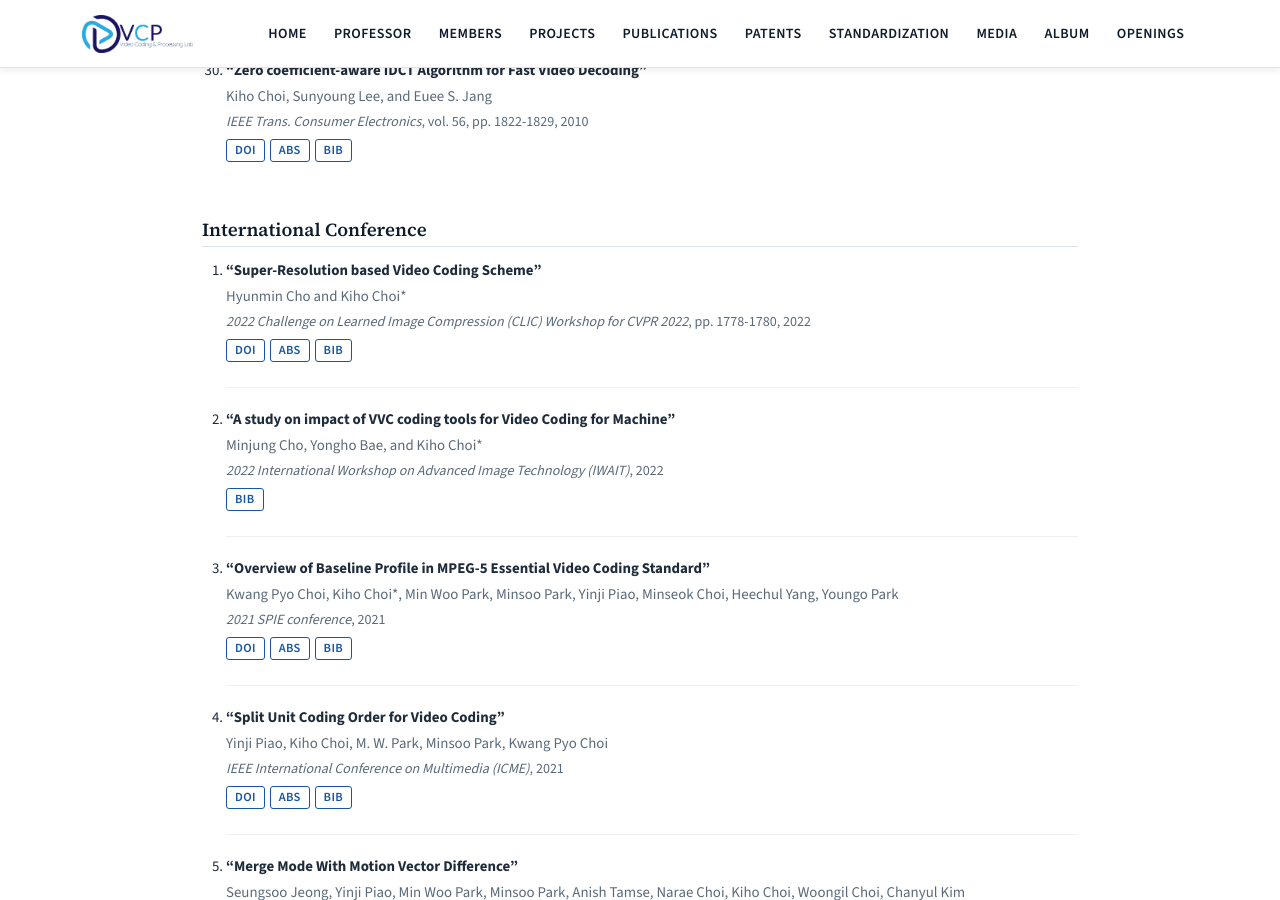
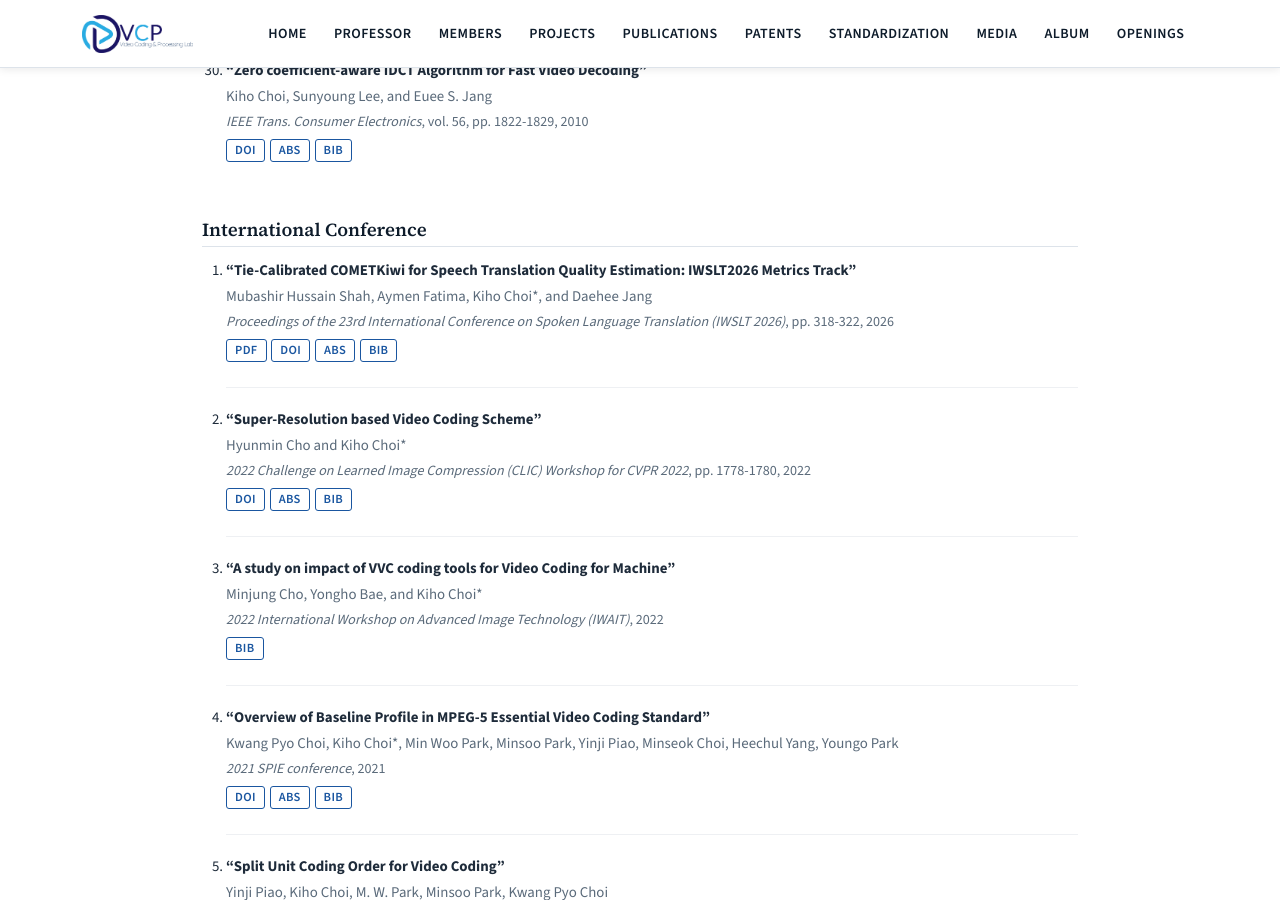
Before and after one commit to KHU-VCP-Lab/KHU-VCP-Lab.github.io, a Jekyll site: the page built from _pages/publications.html, in a window 1280 px wide and 900 px high, scrolled down 4613 px. Built offline with Jekyll 4.4.1, drawn with Linux system fonts in a browser that asks for light colours.

Commit message:
Update publist.yml

```diff
--- a/_data/publist.yml
+++ b/_data/publist.yml
@@ -1,4 +1,26 @@
 ---
+- title: "Tie-Calibrated COMETKiwi for Speech Translation Quality Estimation: IWSLT2026 Metrics Track"
+  authors: Mubashir Hussain Shah, Aymen Fatima, Kiho Choi*, and Daehee Jang
+  journal: Proceedings of the 23rd International Conference on Spoken Language Translation (IWSLT 2026)
+  pages: 318-322
+  year: 2026
+  category: International Conference
+  id: IC19
+  url: https://doi.org/10.18653/v1/2026.iwslt-1.36
+  pdf: https://aclanthology.org/2026.iwslt-1.36.pdf
+  description: This paper presents the authors' submission to the IWSLT 2026 Speech Translation Metrics shared task for reference-free quality estimation in English-to-German and English-to-Chinese speech translation. The proposed system combines COMETKiwi-22 with a tie-calibration post-processing method to reduce noisy pairwise ranking errors without using audio, retraining, or additional model complexity.
+  bibtex: |-
+    @inproceedings{IC19,
+      author={Mubashir Hussain Shah and Aymen Fatima and Kiho Choi and Daehee Jang},
+      title={Tie-Calibrated {COMETK}iwi for Speech Translation Quality Estimation: {IWSLT}2026 Metrics Track},
+      booktitle={Proceedings of the 23rd International Conference on Spoken Language Translation ({IWSLT} 2026)},
+      year={2026},
+      pages={318-322},
+      address={San Diego, USA (in-person and online)},
+      publisher={Association for Computational Linguistics},
+      doi={10.18653/v1/2026.iwslt-1.36},
+      url={https://aclanthology.org/2026.iwslt-1.36/}
+    }
 - title: Adaptive Planar Weighting Strategy for Enhanced DIMD Performance
   authors: Jeonghyun Lee and Kiho Choi*
   journal: Journal of Broadcast Engineering
```
